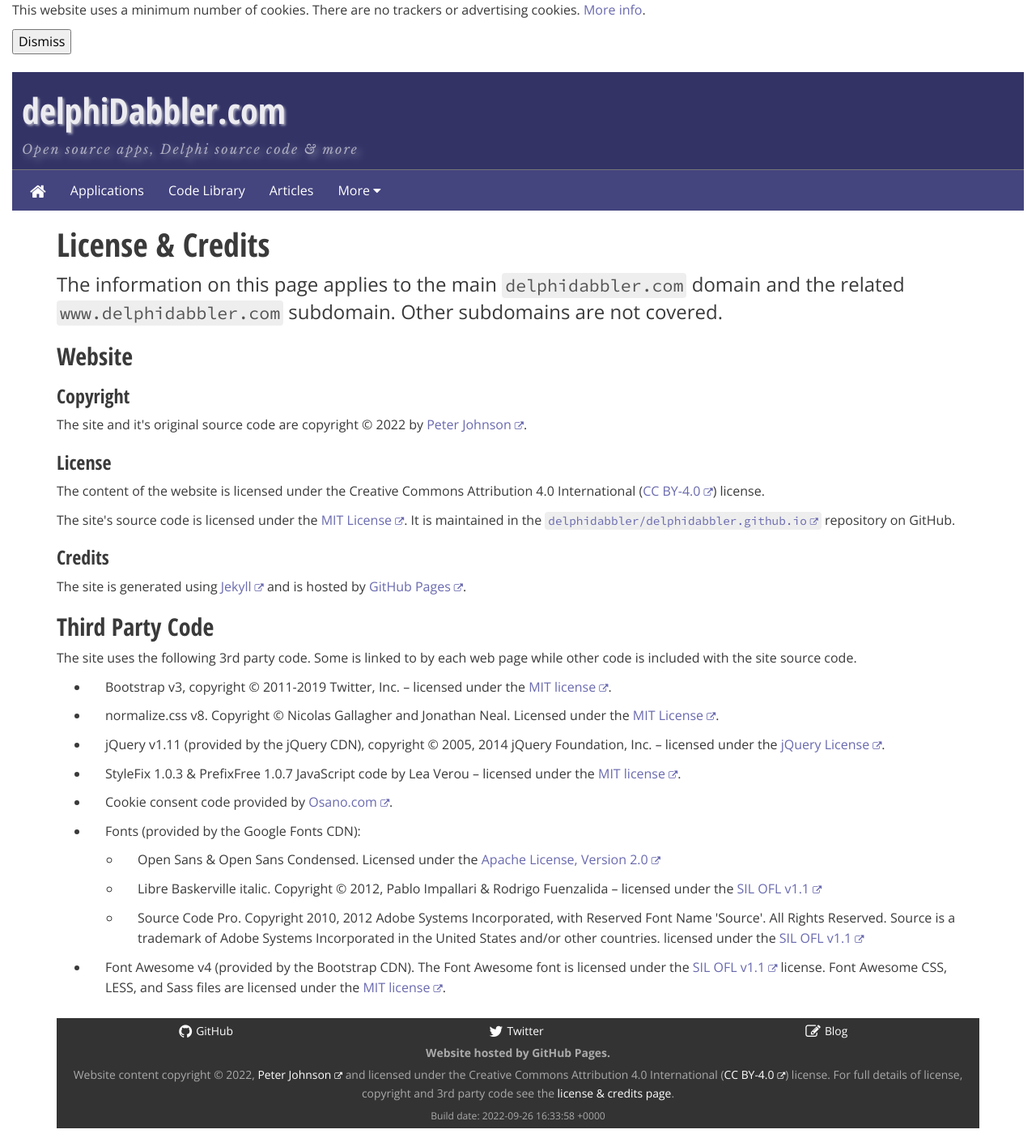
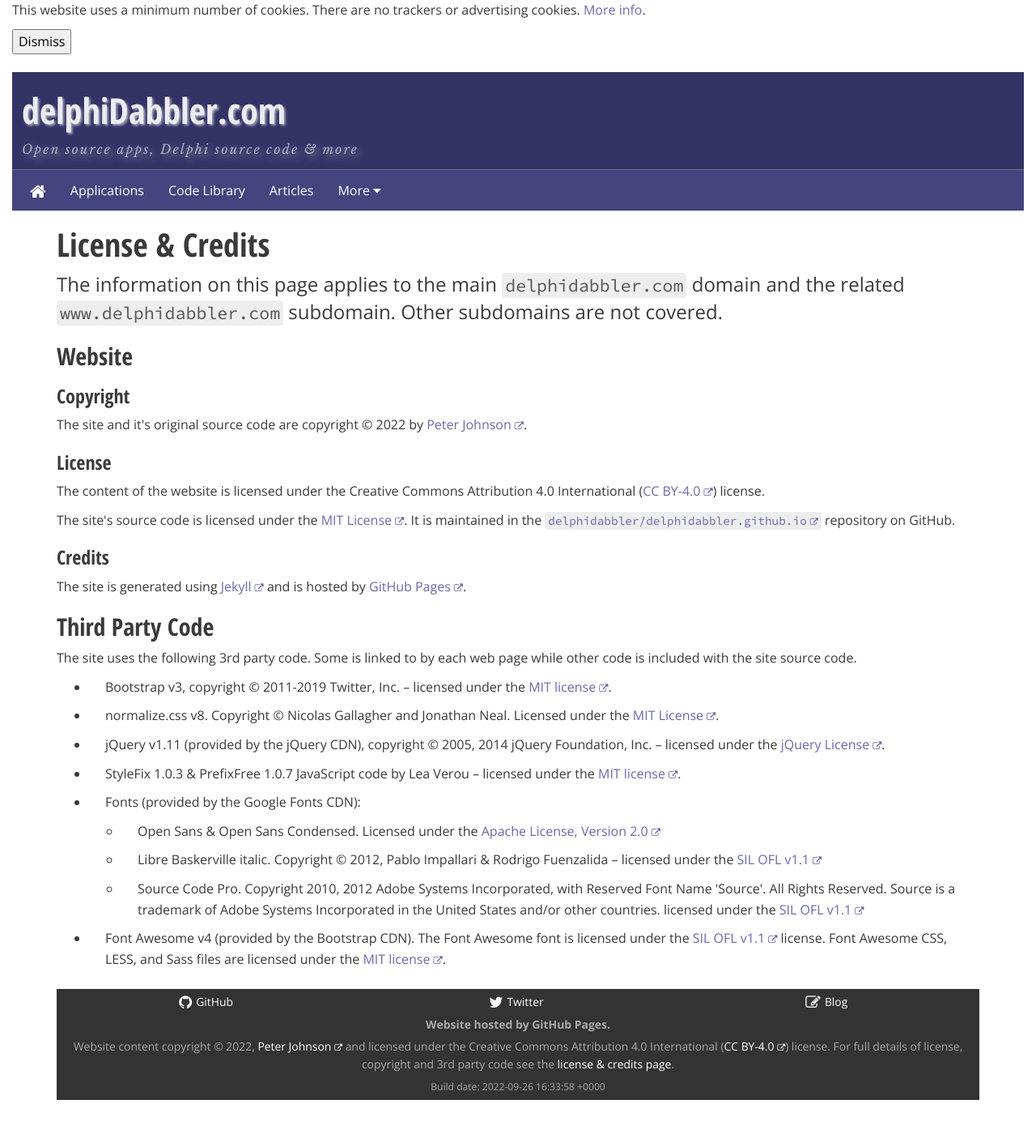
Before and after one commit to delphidabbler/delphidabbler.github.io, a Jekyll site: the page built from credits.html, in a window 1280 px wide. Shown: the whole page at 81% size. Built offline with Jekyll 4.4.1, drawn with Linux system fonts in a browser that asks for light colours; nearby versions of some CDN libraries; after the commit the page ends 1370 px from its top, so only the background shows below that.

Commit message:
Remove credit for 3rd party cookie consent code

```diff
--- a/credits.html
+++ b/credits.html
@@ -63,9 +63,6 @@
       StyleFix 1.0.3 &amp; PrefixFree 1.0.7 JavaScript code by Lea Verou &ndash; licensed under the <a href="{{ site.data.core.generic-mit-license-url }}" aria-label="{{ site.data.core.generic-mit-license-link-title }}">MIT license</a>.
     </li>
     <li>
-      Cookie consent code provided by <a href="https://www.osano.com/">Osano.com</a>.
-    </li>
-    <li>
       Fonts (provided by the Google Fonts CDN):
       <ul>
         <li>
```
